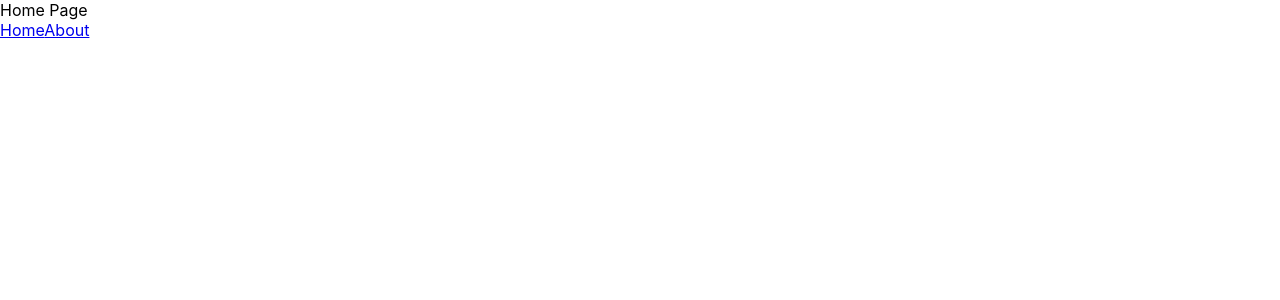
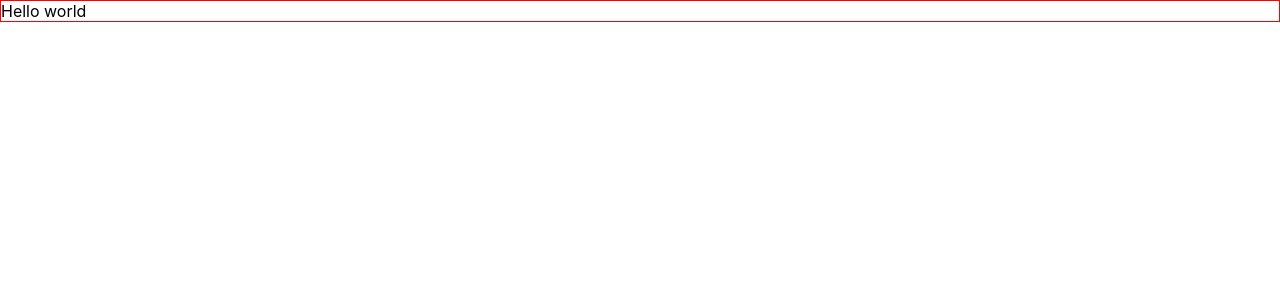
Before and after one commit to Lionkka/react-test, a React (Create React App) app: page / in a window 1280 px wide. Shown: the top 300 px of the page. Built offline with nearby package versions, Linux system fonts and the light colour scheme.

Commit message:
- added HOC, which returns function.

```diff
--- a/src/App.js
+++ b/src/App.js
@@ -1,7 +1,7 @@
 import React from 'react';
 import './App.css';
-import Router from './components/Router';
+import HOC from './components/HOC';
 
 export default () => (
-  <Router />
+  <HOC />
 );
--- a/src/components/HOC/Border/index.js
+++ b/src/components/HOC/Border/index.js
@@ -1,15 +1,25 @@
 import React from 'react';
 
-export default (Component) => {
-  class HOC extends React.Component {
-    render() {
-      return (
-        <div style={{ border: '1px solid red' }}>
-          <Component sayHello={() => console.log('Hello Hoc')}/>
-        </div>
-      );
-    }
-  }
+// returns class
 
-  return HOC;
-};
+// export default (Component) => {
+//   class HOC extends React.Component {
+//     render() {
+//       return (
+//         <div style={{ border: '1px solid red' }}>
+//           <Component sayHello={() => console.log('Hello Hoc')}/>
+//         </div>
+//       );
+//     }
+//   }
+//
+//   return HOC;
+// };
+
+// returns function
+
+export default (Component) => () => (
+  <div style={{ border: '1px solid red' }}>
+    <Component sayHello={() => console.log('Hello Hoc')}/>
+  </div>
+);
```
